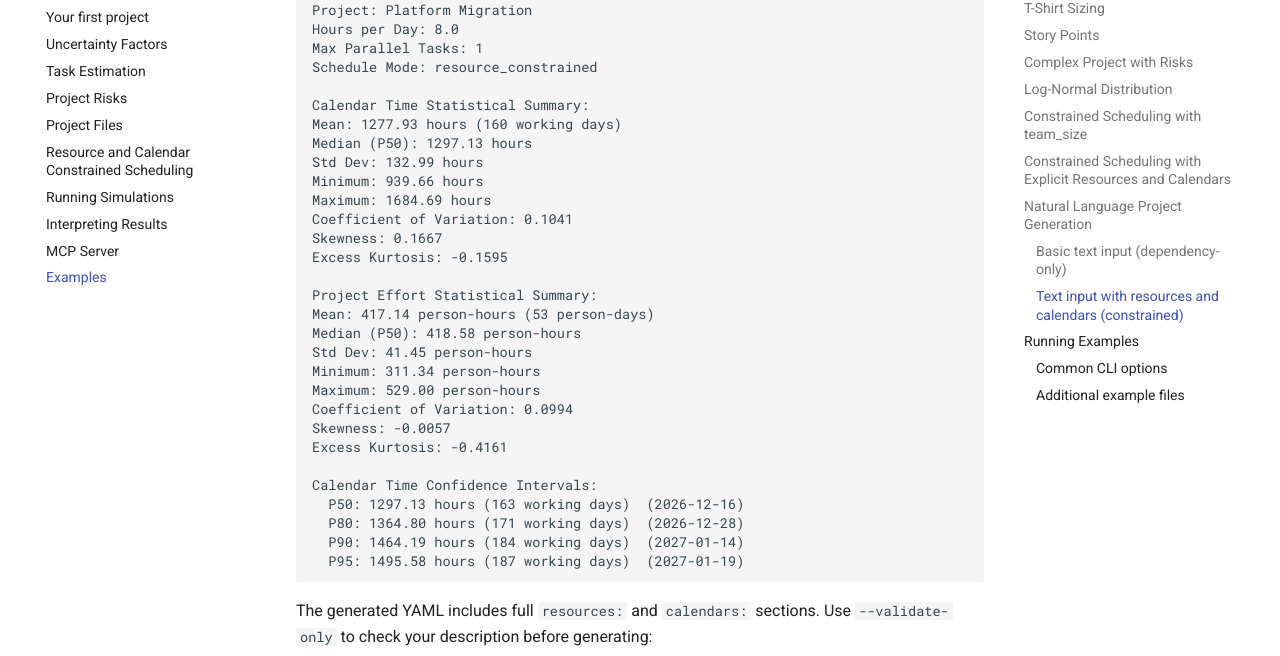
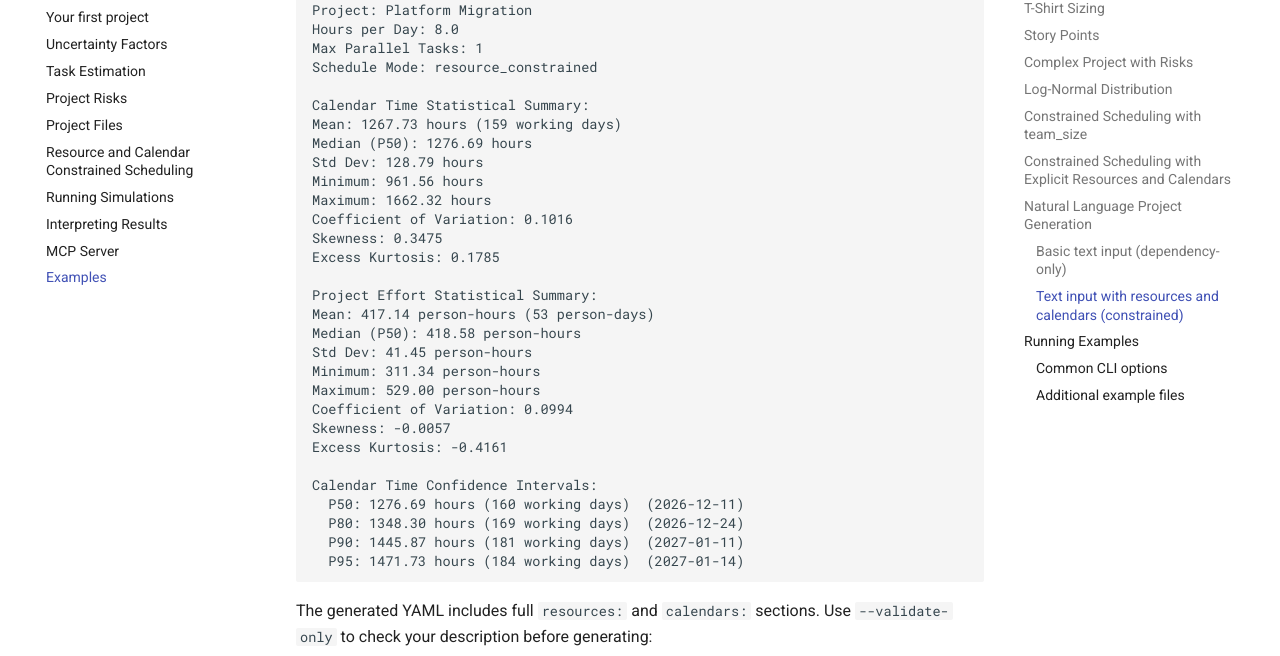
Before and after one commit to johan162/mcprojsim, an MkDocs documentation site: the page built from docs/examples.md, in a window 1280 px wide and 900 px high, scrolled down 19175 px. Shown: the part 145-801 px from the top of the window. Built offline with MkDocs 1.6.1 and Material for MkDocs 9.7.7, drawn with Linux system fonts in a browser that asks for light colours; comment, search, counter and statistics services are not loaded; some of the changed text lies outside the part shown.

````diff
--- a/docs/examples.md
+++ b/docs/examples.md
@@ -807,14 +807,14 @@
 Schedule Mode: resource_constrained
 
 Calendar Time Statistical Summary:
-Mean: 619.12 hours (78 working days)
-Median (P50): 630.64 hours
-Std Dev: 84.78 hours
+Mean: 612.72 hours (77 working days)
+Median (P50): 630.39 hours
+Std Dev: 87.03 hours
 Minimum: 388.64 hours
-Maximum: 871.99 hours
-Coefficient of Variation: 0.1369
-Skewness: 0.0677
-Excess Kurtosis: 0.0160
+Maximum: 840.89 hours
+Coefficient of Variation: 0.1420
+Skewness: -0.0096
+Excess Kurtosis: -0.3116
 
 Project Effort Statistical Summary:
 Mean: 174.56 person-hours (22 person-days)
@@ -987,14 +987,14 @@
 Schedule Mode: resource_constrained
 
 Calendar Time Statistical Summary:
-Mean: 1277.93 hours (160 working days)
-Median (P50): 1297.13 hours
-Std Dev: 132.99 hours
-Minimum: 939.66 hours
-Maximum: 1684.69 hours
-Coefficient of Variation: 0.1041
-Skewness: 0.1667
-Excess Kurtosis: -0.1595
+Mean: 1267.73 hours (159 working days)
+Median (P50): 1276.69 hours
+Std Dev: 128.79 hours
+Minimum: 961.56 hours
+Maximum: 1662.32 hours
+Coefficient of Variation: 0.1016
+Skewness: 0.3475
+Excess Kurtosis: 0.1785
 
 Project Effort Statistical Summary:
 Mean: 417.14 person-hours (53 person-days)
@@ -1007,10 +1007,10 @@
 Excess Kurtosis: -0.4161
 
 Calendar Time Confidence Intervals:
-  P50: 1297.13 hours (163 working days)  (2026-12-16)
-  P80: 1364.80 hours (171 working days)  (2026-12-28)
-  P90: 1464.19 hours (184 working days)  (2027-01-14)
-  P95: 1495.58 hours (187 working days)  (2027-01-19)
+  P50: 1276.69 hours (160 working days)  (2026-12-11)
+  P80: 1348.30 hours (169 working days)  (2026-12-24)
+  P90: 1445.87 hours (181 working days)  (2027-01-11)
+  P95: 1471.73 hours (184 working days)  (2027-01-14)
 ```
 
 The generated YAML includes full `resources:` and `calendars:` sections. Use `--validate-only` to check your description before generating:
````
Also changed, not shown: other parts of docs/examples.md (+4 -4 lines), docs/user_guide/interpreting_results.md (+3 -3 lines), 1 other file.
